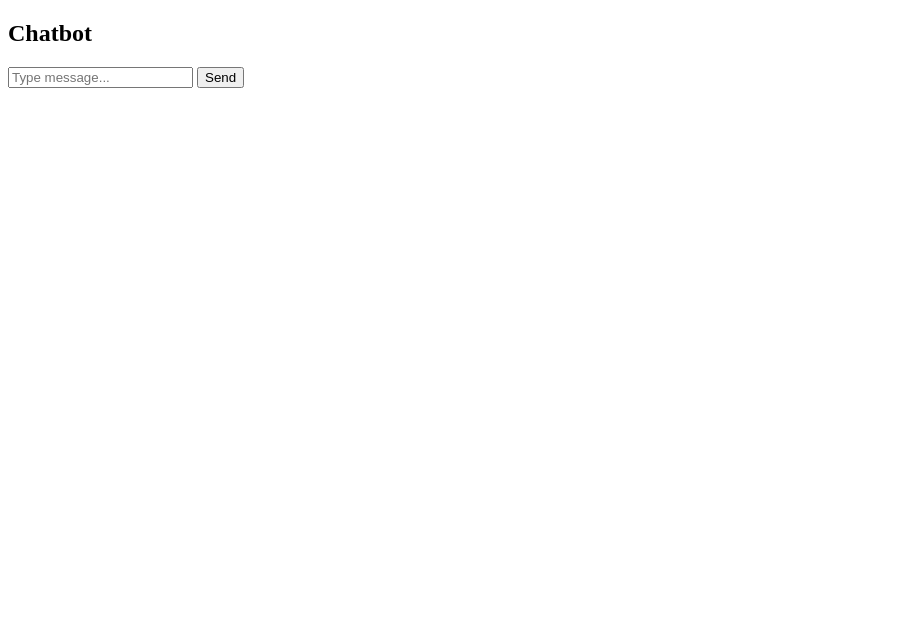
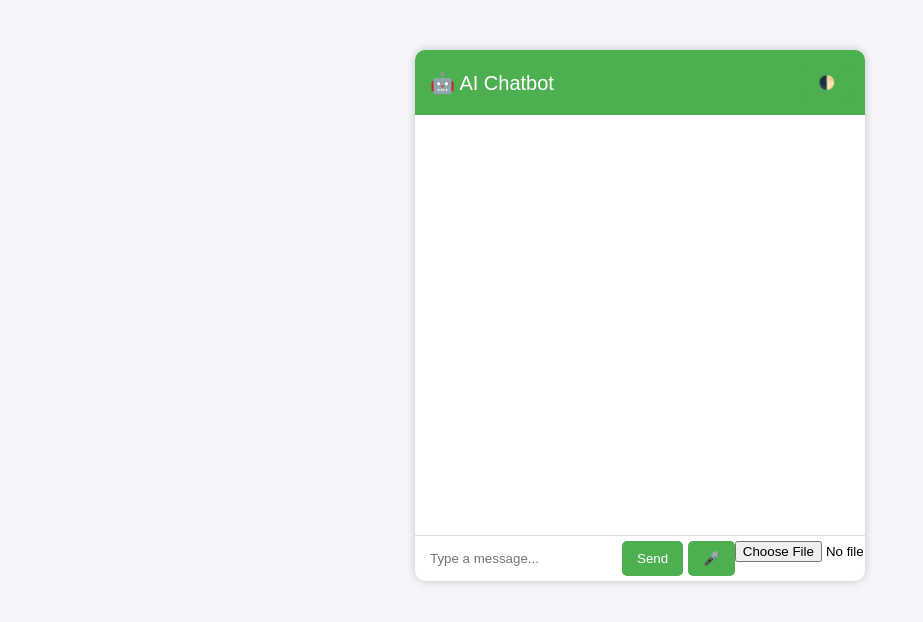
Before and after one commit to abhishekmasih3885-lang/ai-chatbot, a plain HTML site: page index.html in a window 1280 px wide. Shown: the whole page, without its empty margins (0-923 px from the left). Drawn offline with Linux system fonts and the light colour scheme.

Commit message:
Update index.html

```diff
--- a/index.html
+++ b/index.html
@@ -1,20 +1,156 @@
 <!DOCTYPE html>
 <html>
 <head>
-    <title>AI Chatbot</title>
+    <title>AI Chatbot Premium</title>
+    <style>
+        body {
+            font-family: Arial;
+            background: #f4f6f9;
+            transition: background 0.3s;
+        }
+
+        .dark-mode {
+            background: #1e1e1e;
+            color: white;
+        }
+
+        .chat-container {
+            width: 450px;
+            margin: 50px auto;
+            background: white;
+            border-radius: 10px;
+            box-shadow: 0px 0px 10px rgba(0,0,0,0.2);
+            overflow: hidden;
+            transition: background 0.3s;
+        }
+
+        .dark-mode .chat-container {
+            background: #2c2c2c;
+        }
+
+        .chat-header {
+            background: #4CAF50;
+            color: white;
+            padding: 15px;
+            font-size: 20px;
+            display: flex;
+            justify-content: space-between;
+            align-items: center;
+        }
+
+        .chat-box {
+            height: 400px;
+            overflow-y: auto;
+            padding: 10px;
+        }
+
+        .user, .bot {
+            margin: 10px;
+            padding: 10px;
+            border-radius: 10px;
+            max-width: 70%;
+            word-wrap: break-word;
+        }
+
+        .user {
+            background: #DCF8C6;
+            margin-left: auto;
+            text-align: right;
+        }
+
+        .bot {
+            background: #eee;
+        }
+
+        .dark-mode .bot {
+            background: #444;
+        }
+
+        .chat-input {
+            display: flex;
+            border-top: 1px solid #ddd;
+            padding: 5px;
+        }
+
+        input[type="text"] {
+            flex: 1;
+            padding: 10px;
+            border: none;
+            outline: none;
+            border-radius: 5px;
+        }
+
+        button {
+            padding: 10px 15px;
+            background: #4CAF50;
+            color: white;
+            border: none;
+            cursor: pointer;
+            margin-left: 5px;
+            border-radius: 5px;
+        }
+
+        button:hover {
+            background: #45a049;
+        }
+
+        #typing {
+            font-style: italic;
+            color: #999;
+            margin-left: 10px;
+        }
+    </style>
 </head>
 <body>
 
-<h2>Chatbot</h2>
+<div class="chat-container">
+    <div class="chat-header">
+        🤖 AI Chatbot
+        <button onclick="toggleDarkMode()">🌓</button>
+    </div>
 
-<input type="text" id="msg" placeholder="Type message...">
-<button onclick="sendMessage()">Send</button>
+    <div class="chat-box" id="chat-box"></div>
 
-<p id="reply"></p>
+    <div id="typing"></div>
+
+    <div class="chat-input">
+        <input type="text" id="msg" placeholder="Type a message...">
+        <button onclick="sendMessage()">Send</button>
+        <button onclick="startVoice()">🎤</button>
+        <input type="file" id="file" onchange="uploadFile()">
+    </div>
+</div>
 
 <script>
+let dark = false;
+
+function toggleDarkMode() {
+    dark = !dark;
+    document.body.classList.toggle("dark-mode", dark);
+}
+
+function addMessage(message, sender) {
+    let chatBox = document.getElementById("chat-box");
+    let msgDiv = document.createElement("div");
+
+    msgDiv.classList.add(sender);
+    msgDiv.innerText = message;
+
+    chatBox.appendChild(msgDiv);
+    chatBox.scrollTop = chatBox.scrollHeight;
+}
+
+function showTyping(status) {
+    document.getElementById("typing").innerText = status ? "Bot is typing..." : "";
+}
+
 function sendMessage() {
     let msg = document.getElementById("msg").value;
+    if(msg === "") return;
+
+    addMessage(msg, "user");
+    document.getElementById("msg").value = "";
+    showTyping(true);
 
     fetch("/get", {
         method: "POST",
@@ -25,8 +161,32 @@ function sendMessage() {
     })
     .then(res => res.json())
     .then(data => {
-        document.getElementById("reply").innerText = data.response;
+        showTyping(false);
+        addMessage(data.response, "bot");
     });
+}
+
+// Voice Input
+function startVoice() {
+    const recognition = new (window.SpeechRecognition || window.webkitSpeechRecognition)();
+    recognition.lang = 'en-US';
+    recognition.start();
+
+    recognition.onresult = function(event) {
+        let voiceMsg = event.results[0][0].transcript;
+        document.getElementById("msg").value = voiceMsg;
+        sendMessage();
+    };
+}
+
+// File Upload
+function uploadFile() {
+    let fileInput = document.getElementById("file");
+    let file = fileInput.files[0];
+    if(file) {
+        addMessage("File uploaded: " + file.name, "user");
+        // Optional: Send file to backend for processing
+    }
 }
 </script>
 
```
